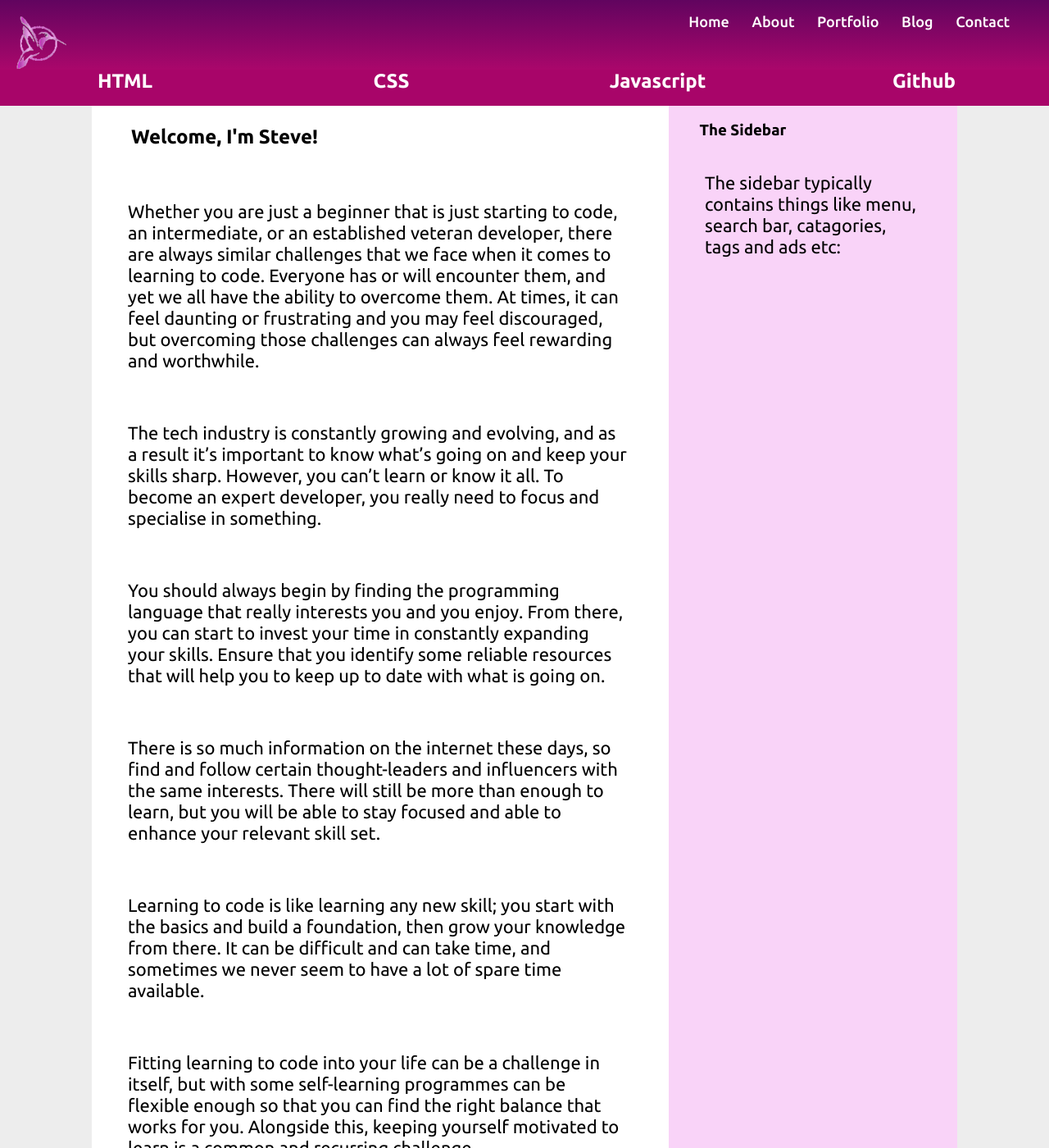
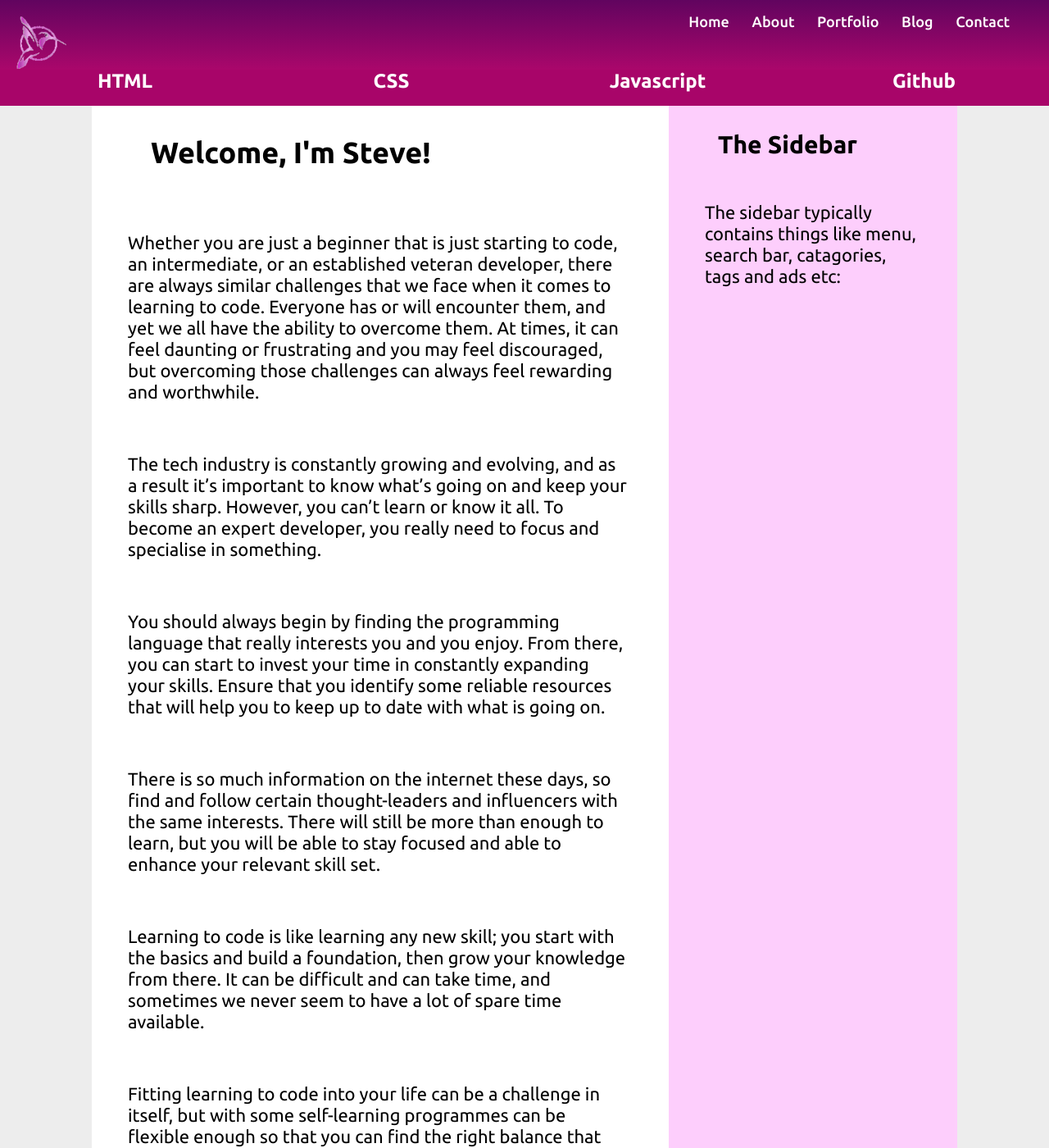
Before and after one commit to Steve-AB/Steve-AB.github.io, a Jekyll site: the page built from index.html, in a window 1280 px wide and 1400 px high. Shown: the whole window at 82% size. Built offline with Jekyll 4.4.1, drawn with Linux system fonts in a browser that asks for light colours; nearby versions of some CDN libraries.

Commit message:
update files

```diff
--- a/css/main.css
+++ b/css/main.css
@@ -5,6 +5,15 @@
 }
 body {
 	margin: 0;
+}
+h2 {
+ font-size: 36px;
+}
+h3 {
+ font-size: 30px;
+}
+p {
+ font-size: 22px;
 }
 h2, h3, p {
 	margin: 0;
@@ -21,7 +30,7 @@
 	background: white;
 }
 .sidebar {
-	background: rgba(253, 206, 252, 0.8);
+	background: #fdcefc;
 }
 /*--------------------------------------------------------------
 If no grid support, limit width to 50em and center align
```
